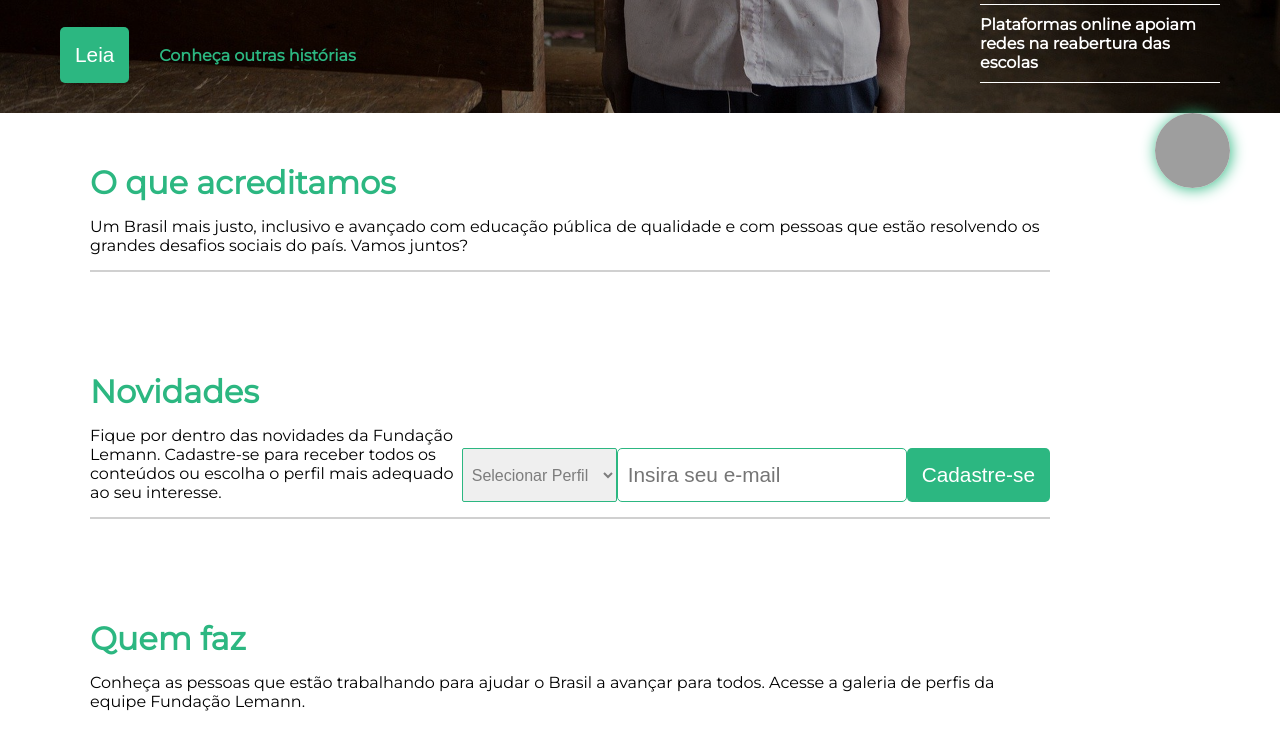
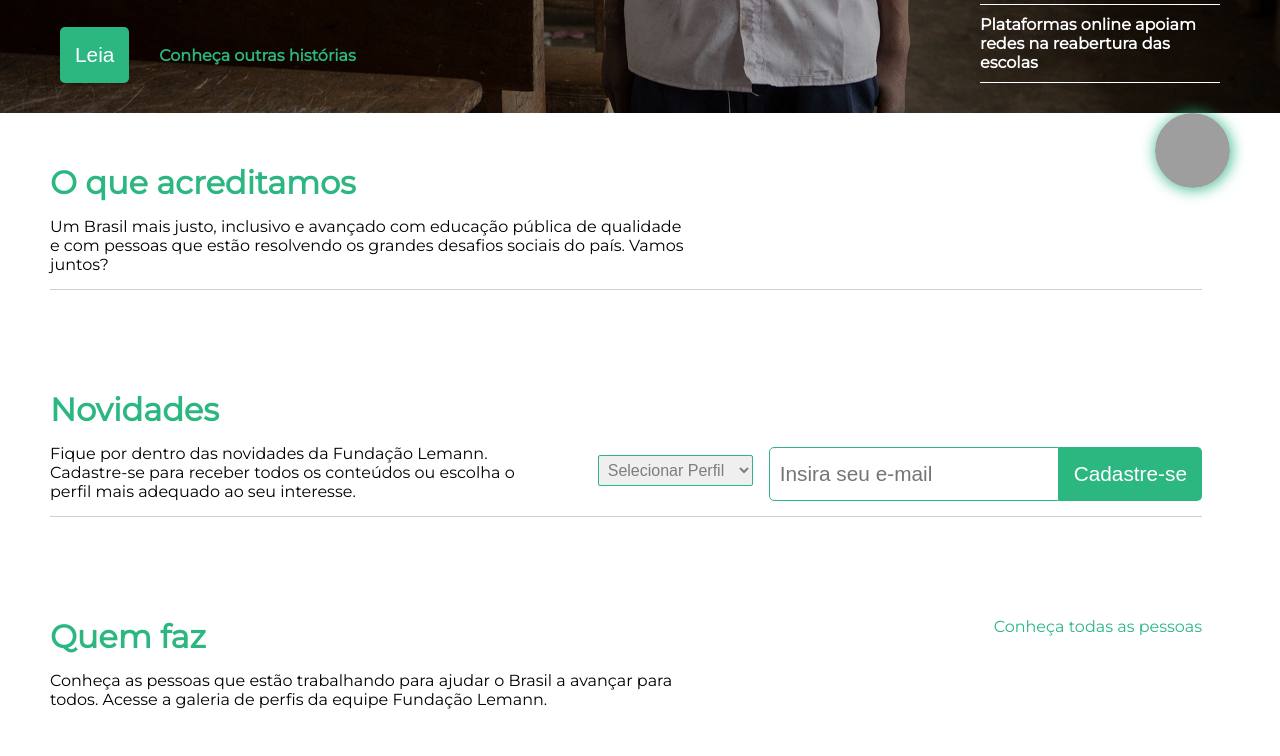
Before and after one commit to kaio-matos/clone__FundacaoLemann, a plain HTML site: page index.html in a window 1280 px wide. Shown: the part 587-1343 px from the top of the page. Drawn offline with Linux system fonts and the light colour scheme; grey boxes are pictures that could not be loaded.

Commit message:
Alteração no formulário Novidades e adição do link na área Quem faz

```diff
--- a/index.html
+++ b/index.html
@@ -141,11 +141,14 @@
 				</section>
 			</section>
 			<div>
+				<div>
 					<h2>Quem faz</h2>
 					<p class="changeColorWhite">Conheça as pessoas que estão trabalhando para ajudar o Brasil a avançar para
 						todos. Acesse a galeria
 						de perfis da equipe Fundação Lemann.
 					</p>
+				</div>
+				<a class="knowNewPeopleResponsive">Conheça todas as pessoas</a>
 			</div>
 		</section>
 
@@ -258,7 +261,6 @@
 
 		</section>
 
-		<button class="knowNewPeopleResponsive">Conheça todas as pessoas</button>
 
 		<section class="research">
 
--- a/style/main.css
+++ b/style/main.css
@@ -9,28 +9,23 @@ h2 {
   color: var(--var_principalColor);
 }
 
+section.moreNewsResponsive {
+  display: none;
+}
+
 section.aboutUs {
   display: flex;
   flex-direction: column;
-  width: clamp(90vw, 100vw, 1200px);
+  width: clamp(90vw, 100vw, 1330px);
   margin: auto;
 }
 
 section.aboutUs > section {
   margin: 50px;
-  width: 80%;
+  width: 90%;
 
   padding-bottom: 15px;
-  border-bottom: 2px solid rgba(0, 0, 0, 0.185);
-}
-
-section.aboutUs > div {
-  margin: 50px;
-  width: 80%;
-}
-
-section.moreNewsResponsive {
-  display: none;
+  border-bottom: 1px solid rgba(0, 0, 0, 0.185);
 }
 
 section.aboutUs > section h2 {
@@ -39,19 +34,48 @@ section.aboutUs > section h2 {
   margin-bottom: 15px;
 }
 
+section.aboutUs p {
+  width: 40rem;
+}
+
+section.aboutUs > div {
+  display: flex;
+  margin: 50px;
+  justify-content: space-between;
+  width: 90%;
+}
+
 section.aboutUs > div h2 {
   font-size: 2rem;
   color: var(--var_principalColor);
   margin-bottom: 15px;
 }
+
+.aboutUs > div a {
+  display: inline-block;
+  transition: 200ms;
+  color: var(--var_principalColor);
+  cursor: pointer;
+}
+
+.aboutUs > div a:hover {
+  color: rgb(36, 156, 110);
+  transform: scale(1.1);
+}
+
 section.novidades {
   display: flex;
   flex-direction: row;
   align-items: flex-end;
+  justify-content: space-between;
 }
 
 section.formsText {
   width: 500px;
+}
+
+section.formsText p {
+  width: 100%;
 }
 
 .forms {
@@ -65,6 +89,8 @@ select[name="perfil"] {
   outline: none;
   border: 1px solid var(--var_principalColor);
   border-radius: 2px;
+  height: min-content;
+  margin-top: 0.5rem;
 }
 
 .formsMain {
@@ -76,7 +102,8 @@ input[type="email"] {
   padding: 10px;
   outline: none;
   border: 1px solid var(--var_principalColor);
-  border-radius: 5px;
+  border-radius: 5px 0 0 5px;
+  margin-left: 1rem;
 }
 
 input[type="submit"] {
@@ -86,7 +113,7 @@ input[type="submit"] {
   color: white;
   outline: none;
   border: none;
-  border-radius: 5px;
+  border-radius: 0 5px 5px 0;
   background-color: var(--var_principalColor);
   transition: 200ms;
 }
```
Lines whose indentation alone changed are shown as unchanged.
